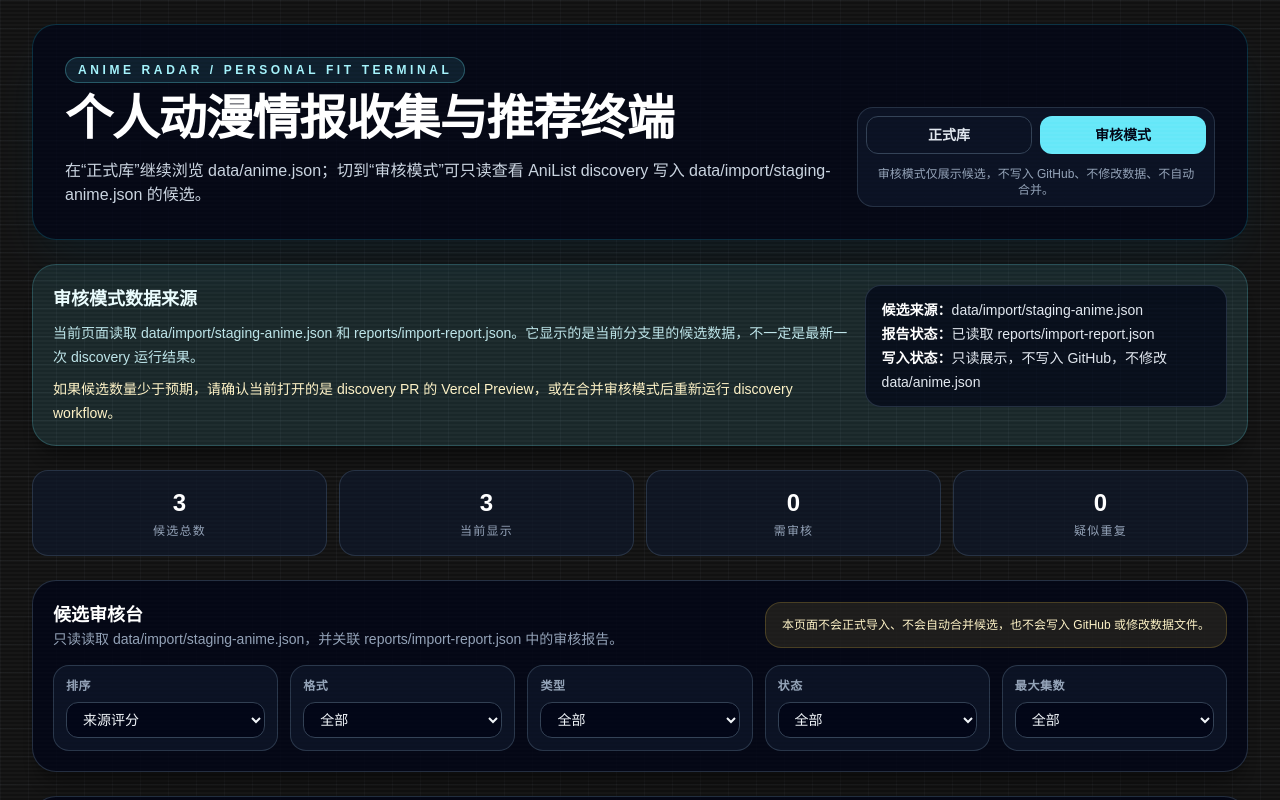
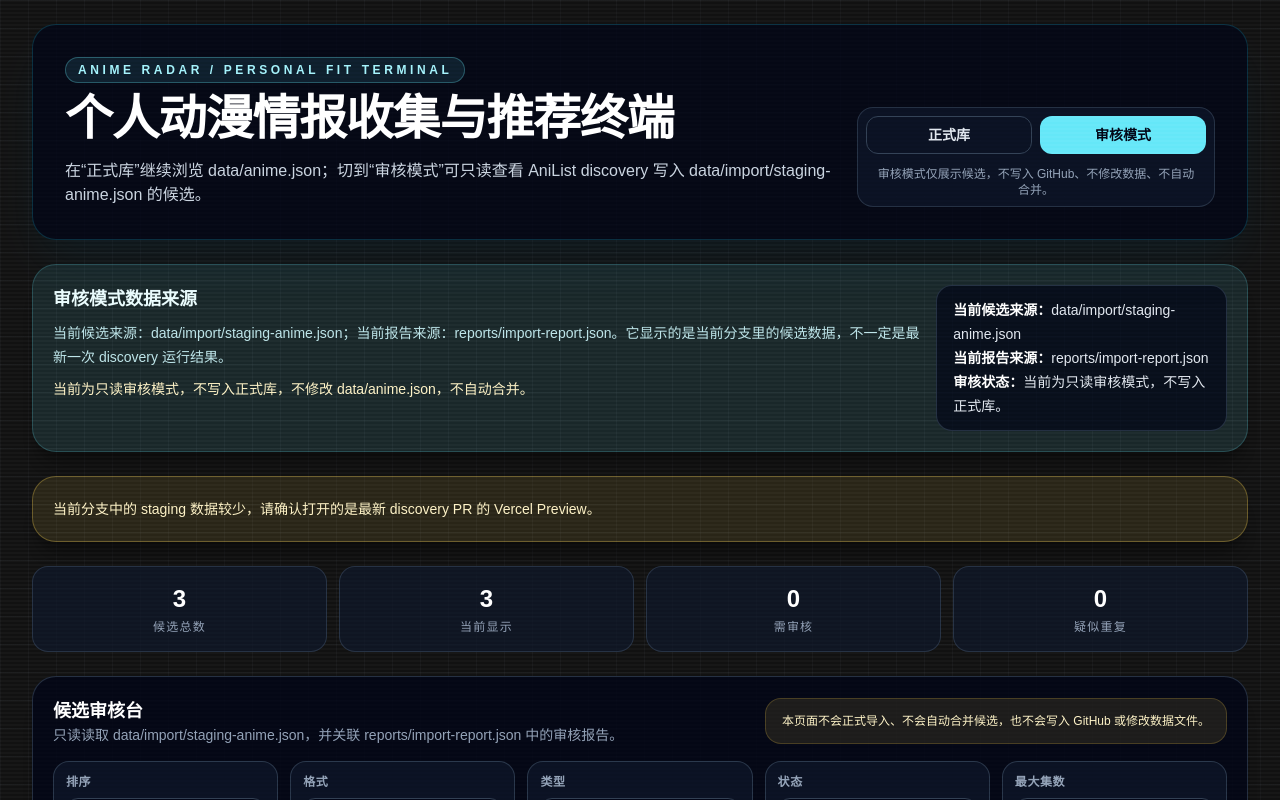
Before and after one commit to julushi2025-prog/-, a Next.js app: page / in a window 1280 px wide. Both pictures are taken after a click on the button "审核模式". Shown: the top 800 px of the page. Built offline with nearby package versions, Linux system fonts and the light colour scheme.

Commit message:
Show discovery candidates in review mode

```diff
--- a/app/components/anime-radar.tsx
+++ b/app/components/anime-radar.tsx
@@ -28,6 +28,7 @@ type ReviewSortKey = "sourceRating" | "year" | "episodes";
 type ReviewMetadata = {
   needsReviewReasons: string[];
   possibleDuplicates: string[];
+  existingDuplicateMatches: string[];
 };
 
 const defaultFilters: Filters = {
@@ -111,7 +112,7 @@ export function AnimeRadar({ initialAnime, reviewAnime, importReport }: { initia
         </div>
       </header>
 
-      {mode === "library" ? <LibraryMode initialAnime={initialAnime} /> : <ReviewMode importReport={importReport} reviewAnime={reviewAnime} />}
+      {mode === "library" ? <LibraryMode initialAnime={initialAnime} /> : <ReviewMode existingAnime={initialAnime} importReport={importReport} reviewAnime={reviewAnime} />}
     </main>
   );
 }
@@ -288,10 +289,11 @@ function LibraryMode({ initialAnime }: { initialAnime: Anime[] }) {
   );
 }
 
-function ReviewMode({ reviewAnime, importReport }: { reviewAnime: ReviewAnimeCandidate[]; importReport: ImportReport | null }) {
+function ReviewMode({ existingAnime, reviewAnime, importReport }: { existingAnime: Anime[]; reviewAnime: ReviewAnimeCandidate[]; importReport: ImportReport | null }) {
   const [filters, setFilters] = useState<ReviewFilters>(defaultReviewFilters);
 
-  const metadataByKey = useMemo(() => buildReviewMetadata(reviewAnime, importReport), [importReport, reviewAnime]);
+  const metadataByKey = useMemo(() => buildReviewMetadata(reviewAnime, importReport, existingAnime), [existingAnime, importReport, reviewAnime]);
+  const hasLowCandidateCount = reviewAnime.length > 0 && reviewAnime.length < 20;
   const formats = useMemo(() => unique(reviewAnime.map((item) => getAnimeFormat(item)).filter(Boolean)).sort(), [reviewAnime]);
   const genres = useMemo(() => unique(reviewAnime.flatMap((item) => getExternalAnimeGenres(item))).sort(), [reviewAnime]);
   const statuses = useMemo(() => unique(reviewAnime.map((item) => item.status).filter(Boolean)).sort(), [reviewAnime]);
@@ -313,8 +315,9 @@ function ReviewMode({ reviewAnime, importReport }: { reviewAnime: ReviewAnimeCan
     return (
       <div className="rounded-3xl border border-dashed border-cyan-300/30 bg-slate-950/80 p-10 text-center shadow-xl shadow-black/30">
         <h2 className="text-2xl font-black text-white">当前没有候选数据，请先运行 AniList discovery workflow</h2>
-        <p className="mt-3 text-sm leading-6 text-slate-400">当前页面读取 data/import/staging-anime.json 和 reports/import-report.json；它显示的是当前分支里的候选数据，不一定是最新一次 discovery 运行结果。</p>
-        <p className="mt-2 text-sm leading-6 text-amber-100">如果候选数量少于预期，请确认当前打开的是 discovery PR 的 Vercel Preview，或在合并审核模式后重新运行 discovery workflow。</p>
+        <p className="mt-3 text-sm leading-6 text-slate-400">当前候选来源：data/import/staging-anime.json；当前报告来源：reports/import-report.json。</p>
+        <p className="mt-2 text-sm leading-6 text-slate-400">当前为只读审核模式，不写入正式库，不修改 data/anime.json，不自动合并。</p>
+        <p className="mt-2 text-sm leading-6 text-amber-100">当前分支中的 staging 数据较少，请确认打开的是最新 discovery PR 的 Vercel Preview。</p>
       </div>
     );
   }
@@ -326,19 +329,25 @@ function ReviewMode({ reviewAnime, importReport }: { reviewAnime: ReviewAnimeCan
           <div>
             <h2 className="text-lg font-bold text-cyan-50">审核模式数据来源</h2>
             <p className="mt-2 text-sm leading-6 text-cyan-100/90">
-              当前页面读取 data/import/staging-anime.json 和 reports/import-report.json。它显示的是当前分支里的候选数据，不一定是最新一次 discovery 运行结果。
+              当前候选来源：data/import/staging-anime.json；当前报告来源：reports/import-report.json。它显示的是当前分支里的候选数据，不一定是最新一次 discovery 运行结果。
             </p>
             <p className="mt-2 text-sm leading-6 text-amber-100">
-              如果候选数量少于预期，请确认当前打开的是 discovery PR 的 Vercel Preview，或在合并审核模式后重新运行 discovery workflow。
+              当前为只读审核模式，不写入正式库，不修改 data/anime.json，不自动合并。
             </p>
           </div>
           <div className="rounded-2xl border border-slate-700/70 bg-slate-950/70 px-4 py-3 text-sm leading-6 text-slate-200">
-            <p><span className="font-bold text-white">候选来源：</span>data/import/staging-anime.json</p>
-            <p><span className="font-bold text-white">报告状态：</span>{importReport ? "已读取 reports/import-report.json" : "未读取到 reports/import-report.json"}</p>
-            <p><span className="font-bold text-white">写入状态：</span>只读展示，不写入 GitHub，不修改 data/anime.json</p>
+            <p><span className="font-bold text-white">当前候选来源：</span>data/import/staging-anime.json</p>
+            <p><span className="font-bold text-white">当前报告来源：</span>{importReport ? "reports/import-report.json" : "未读取到 reports/import-report.json"}</p>
+            <p><span className="font-bold text-white">审核状态：</span>当前为只读审核模式，不写入正式库。</p>
           </div>
         </div>
       </section>
+
+      {hasLowCandidateCount && (
+        <section className="rounded-3xl border border-amber-300/30 bg-amber-300/10 p-4 text-sm leading-6 text-amber-100 shadow-xl shadow-black/30 md:p-5">
+          当前分支中的 staging 数据较少，请确认打开的是最新 discovery PR 的 Vercel Preview。
+        </section>
+      )}
 
       <section className="grid gap-3 text-center md:grid-cols-4">
         <Stat label="候选总数" value={reviewAnime.length.toString()} />
@@ -391,7 +400,7 @@ function ReviewMode({ reviewAnime, importReport }: { reviewAnime: ReviewAnimeCan
 
       <section className="grid gap-4 lg:grid-cols-2">
         {filteredCandidates.map((item) => {
-          const metadata = metadataByKey.get(candidateKey(item)) ?? { needsReviewReasons: [], possibleDuplicates: [] };
+          const metadata = metadataByKey.get(candidateKey(item)) ?? { needsReviewReasons: [], possibleDuplicates: [], existingDuplicateMatches: [] };
           return <ReviewCandidateCard key={`${item.id ?? item.sourceUrl}-${item.title}`} item={item} metadata={metadata} />;
         })}
       </section>
@@ -412,6 +421,9 @@ function ReviewCandidateCard({ item, metadata }: { item: ReviewAnimeCandidate; m
     ...metadata.needsReviewReasons,
   ];
   const personalJudgments = getPersonalJudgments(item);
+  const duplicateItems = unique([...metadata.possibleDuplicates, ...metadata.existingDuplicateMatches]);
+  const needsReviewStatus = item.needsReview || metadata.needsReviewReasons.length > 0 ? "是" : "否";
+  const possibleDuplicateStatus = duplicateItems.length > 0 ? "是" : "否";
 
   return (
     <article className="rounded-3xl border border-slate-700/70 bg-slate-950/85 p-4 shadow-xl shadow-black/30 md:p-5">
@@ -424,6 +436,8 @@ function ReviewCandidateCard({ item, metadata }: { item: ReviewAnimeCandidate; m
             <Badge>{item.episodes || "未知"} 集</Badge>
             <Badge>{display.format || "未知格式"}</Badge>
             <Badge>{display.status || "未知状态"}</Badge>
+            <Badge>needsReview：{needsReviewStatus}</Badge>
+            <Badge>possibleDuplicate：{possibleDuplicateStatus}</Badge>
           </div>
         </div>
         <div className="text-right">
@@ -446,7 +460,7 @@ function ReviewCandidateCard({ item, metadata }: { item: ReviewAnimeCandidate; m
 
       <div className="mt-4 grid gap-3 md:grid-cols-2">
         <ReviewInfoBlock title="需要审核" items={reviewReasons} empty="未在报告中标记需要审核" tone="amber" />
-        <ReviewInfoBlock title="疑似重复" items={metadata.possibleDuplicates} empty="未在报告中标记疑似重复" tone="rose" />
+        <ReviewInfoBlock title="疑似重复 / 已存在" items={duplicateItems} empty="未在报告或正式库比对中标记疑似重复" tone="rose" />
       </div>
 
       <div className="mt-4 border-t border-slate-800 pt-4">
@@ -595,9 +609,9 @@ function ModalSection({ title, text }: { title: string; text: string }) {
   );
 }
 
-function buildReviewMetadata(candidates: ReviewAnimeCandidate[], report: ImportReport | null) {
+function buildReviewMetadata(candidates: ReviewAnimeCandidate[], report: ImportReport | null, existingAnime: Anime[]) {
   const map = new Map<string, ReviewMetadata>();
-  candidates.forEach((candidate) => map.set(candidateKey(candidate), { needsReviewReasons: [], possibleDuplicates: [] }));
+  candidates.forEach((candidate) => map.set(candidateKey(candidate), { needsReviewReasons: [], possibleDuplicates: [], existingDuplicateMatches: [] }));
 
   report?.needsReview?.forEach((entry) => {
     const key = reportEntryKey(entry);
@@ -614,6 +628,15 @@ function buildReviewMetadata(candidates: ReviewAnimeCandidate[], report: ImportR
     if (metadata) metadata.possibleDuplicates.push(message);
   });
 
+  candidates.forEach((candidate) => {
+    const metadata = map.get(candidateKey(candidate));
+    if (!metadata) return;
+    const duplicates = findExistingDuplicates(candidate, existingAnime);
+    duplicates.forEach((existing) => {
+      metadata.existingDuplicateMatches.push(`当前 data/anime.json 已存在疑似重复：${existing.title}${existing.year ? ` (${existing.year})` : ""}`);
+    });
+  });
+
   return map;
 }
 
@@ -628,6 +651,18 @@ function getPersonalJudgments(item: ReviewAnimeCandidate) {
 
 function candidateKey(item: Pick<Anime, "title" | "year">) {
   return `${normalizeKey(item.title)}::${item.year ?? ""}`;
+}
+
+function findExistingDuplicates(candidate: ReviewAnimeCandidate, existingAnime: Anime[]) {
+  const candidateNames = normalizedNames(candidate);
+  return existingAnime.filter((existing) => {
+    if (candidate.year && existing.year && candidate.year !== existing.year) return false;
+    return normalizedNames(existing).some((name) => candidateNames.includes(name));
+  });
+}
+
+function normalizedNames(item: Pick<Anime, "title" | "originalTitle" | "aliases">) {
+  return unique([item.title, item.originalTitle, ...(item.aliases ?? [])].map(normalizeKey).filter(Boolean));
 }
 
 function reportEntryKey(entry: { title?: string; year?: number; incomingTitle?: string; incomingYear?: number }) {
```
